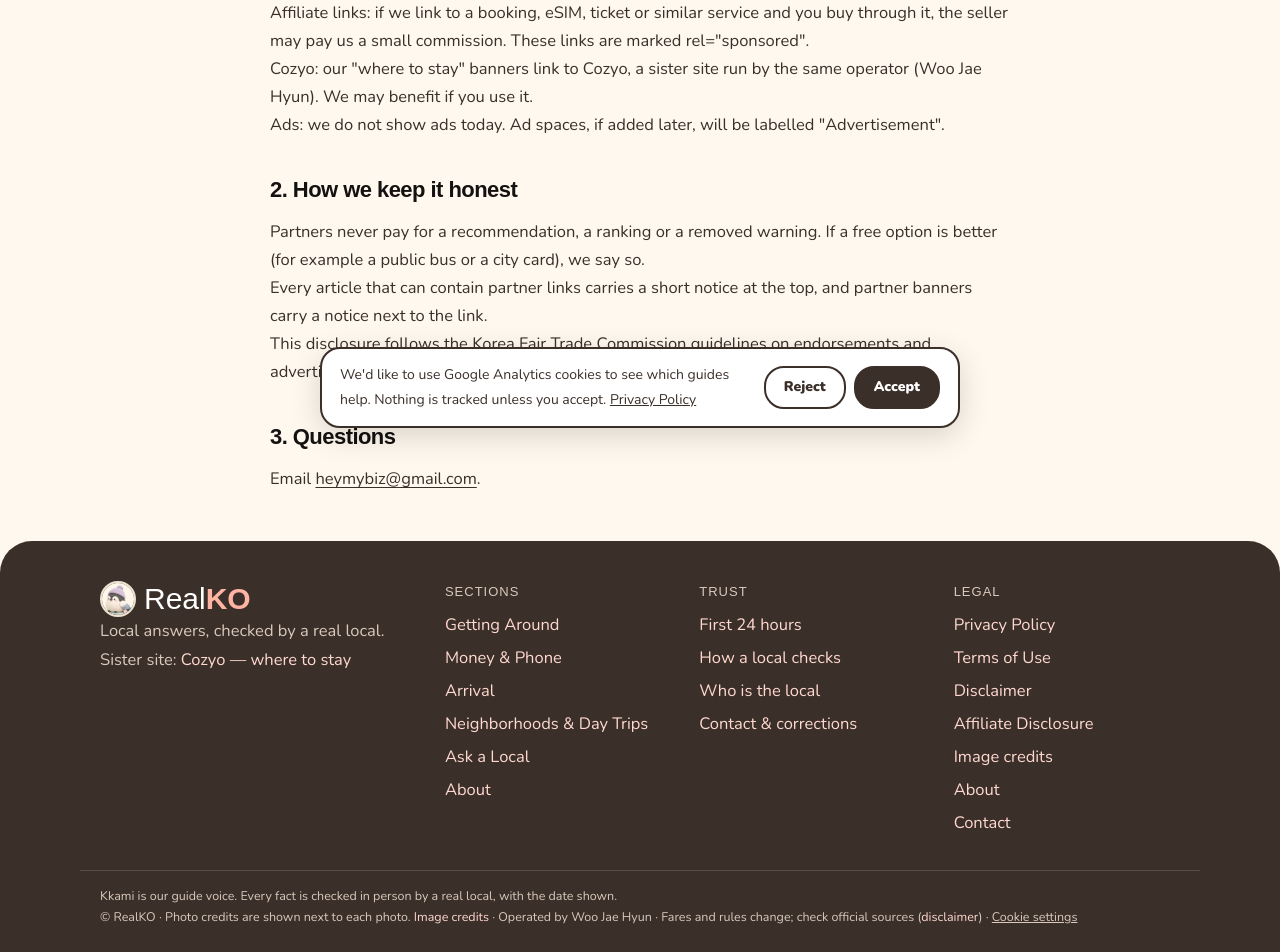
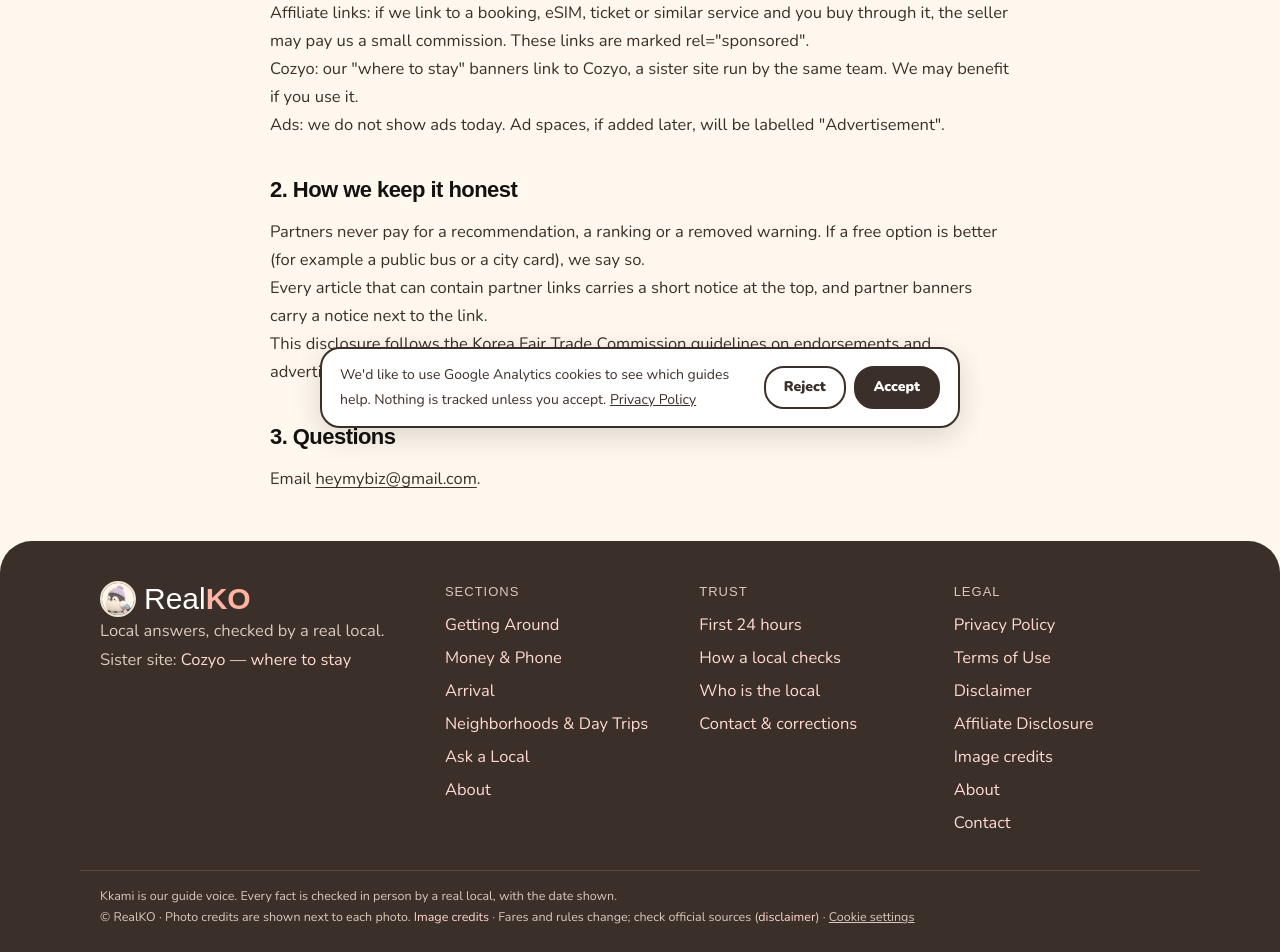
Before and after one commit to heymybiz/RealKorea, a Next.js app in the folder site/: page /legal/affiliates in a window 1280 px wide. Shown: the part 356-1308 px from the top of the page. Built offline with nearby package versions, Linux system fonts and the light colour scheme; no server answers; a web font is replaced by a local one.

Commit message:
copy: Kkami as local guide only; operator name only in privacy/terms

```diff
--- a/site/src/app/(public)/about/page.tsx
+++ b/site/src/app/(public)/about/page.tsx
@@ -3,12 +3,12 @@ import Image from "next/image";
 import Link from "next/link";
 
 import { LegalPage } from "@/components/site/legal-page";
-import { AUTHOR, CONTACT_EMAIL, OPERATOR } from "@/lib/site-config";
+import { AUTHOR, CONTACT_EMAIL } from "@/lib/site-config";
 import { SITE_PROMISE } from "@/lib/nav";
 
 export const metadata: Metadata = {
   title: "About RealKO",
-  description: "Who runs RealKO, who Kkami is, how a local checks each guide, and how we make money.",
+  description: "Meet Kkami, your local guide to Korea, see how each guide is checked, and how RealKO makes money.",
   alternates: { canonical: "/about" },
 };
 
@@ -19,9 +19,9 @@ export default function AboutPage() {
       intro={`${SITE_PROMISE} RealKO answers the practical questions visitors to Korea get stuck on: transit cards, airport runs, money, phones and neighborhoods.`}
       sections={[
         {
-          heading: "Who runs RealKO",
+          heading: "Contact",
           paragraphs: [
-            <>RealKO is an independent site run by {OPERATOR.name}, based in the {OPERATOR.country}. Contact: <a href={`mailto:${CONTACT_EMAIL}`}>{CONTACT_EMAIL}</a>.</>,
+            <>Questions or corrections: <a href={`mailto:${CONTACT_EMAIL}`}>{CONTACT_EMAIL}</a>.</>,
           ],
         },
         {
@@ -29,7 +29,7 @@ export default function AboutPage() {
           paragraphs: [
             <>
               <Image src={AUTHOR.avatar} alt="" width={56} height={56} className="rk-legal-av" />
-              {AUTHOR.name} ({AUTHOR.nameKo}) is RealKO&apos;s guide character and the byline on our articles. {AUTHOR.name} is a character, not a person: the voice is friendly, but the facts come from official sources and from real people. Kkami is Real Korea&apos;s guide character, and the information is checked firsthand by the operator, {OPERATOR.name}, who lives in Seoul.
+              {AUTHOR.name} ({AUTHOR.nameKo}) is your Seoul-native local guide and the byline on our articles. {AUTHOR.name} shows you how locals really get around, pay and eat, and every guide links the official sources behind it.
             </>,
           ],
         },
--- a/site/src/app/(public)/contact/page.tsx
+++ b/site/src/app/(public)/contact/page.tsx
@@ -2,7 +2,7 @@ import type { Metadata } from "next";
 import Link from "next/link";
 
 import { LegalPage } from "@/components/site/legal-page";
-import { CONTACT_EMAIL, OPERATOR } from "@/lib/site-config";
+import { CONTACT_EMAIL } from "@/lib/site-config";
 
 export const metadata: Metadata = {
   title: "Contact & Corrections",
@@ -16,7 +16,7 @@ export default function ContactPage() {
   return (
     <LegalPage
       title="Contact & Corrections"
-      intro={`RealKO is run by ${OPERATOR.name}. One inbox handles everything.`}
+      intro="One inbox handles everything."
       sections={[
         { heading: "Email", paragraphs: [mail] },
         {
--- a/site/src/app/(public)/legal/affiliates/page.tsx
+++ b/site/src/app/(public)/legal/affiliates/page.tsx
@@ -1,7 +1,7 @@
 import type { Metadata } from "next";
 
 import { LegalPage } from "@/components/site/legal-page";
-import { CONTACT_EMAIL, OPERATOR } from "@/lib/site-config";
+import { CONTACT_EMAIL } from "@/lib/site-config";
 
 export const metadata: Metadata = {
   title: "Affiliate Disclosure",
@@ -19,7 +19,7 @@ export default function AffiliatesPage() {
           heading: "1. What counts as a partner link",
           paragraphs: [
             "Affiliate links: if we link to a booking, eSIM, ticket or similar service and you buy through it, the seller may pay us a small commission. These links are marked rel=\"sponsored\".",
-            `Cozyo: our "where to stay" banners link to Cozyo, a sister site run by the same operator (${OPERATOR.name}). We may benefit if you use it.`,
+            `Cozyo: our "where to stay" banners link to Cozyo, a sister site run by the same team. We may benefit if you use it.`,
             "Ads: we do not show ads today. Ad spaces, if added later, will be labelled \"Advertisement\".",
           ],
         },
--- a/site/src/components/site/footer.tsx
+++ b/site/src/components/site/footer.tsx
@@ -2,7 +2,6 @@ import Image from "next/image";
 import Link from "next/link";
 
 import { CookieSettingsButton } from "@/components/site/cookie-consent";
-import { OPERATOR } from "@/lib/site-config";
 import { ARRIVE_NAV, COZYO_URL, FOOTER_NOTE, LEGAL_NAV, PRIMARY_NAV, SITE_NAME, SITE_PROMISE } from "@/lib/nav";
 
 function Column({ title, items }: { title: string; items: readonly { href: string; label: string }[] }) {
@@ -41,7 +40,7 @@ export function Footer() {
       <div className="rk-w rk-fnote">
         <p>{FOOTER_NOTE}</p>
         <p>
-          © {SITE_NAME} · Photo credits are shown next to each photo. <Link href="/legal/image-credits">Image credits</Link> · Operated by {OPERATOR.name} · Fares and rules change; check official sources (<Link href="/legal/terms#disclaimer">disclaimer</Link>) · <CookieSettingsButton />
+          © {SITE_NAME} · Photo credits are shown next to each photo. <Link href="/legal/image-credits">Image credits</Link> · Fares and rules change; check official sources (<Link href="/legal/terms#disclaimer">disclaimer</Link>) · <CookieSettingsButton />
         </p>
       </div>
     </footer>
--- a/site/src/lib/site-config.ts
+++ b/site/src/lib/site-config.ts
@@ -25,6 +25,6 @@ export const AUTHOR = {
   name: "Kkami",
   nameKo: "까미",
   role: "Your local friend in Seoul",
-  bio: "Hi, I'm Kkami, RealKO's guide character and your Seoul-native friend. I show you how locals really get around, pay and eat here. Facts get a \"Checked by a local\" badge only after a real person checks them in person.",
+  bio: "Hi, I'm Kkami, your Seoul-native friend and local guide. I show you how locals really get around, pay and eat here. Facts get a \"Checked by a local\" badge only after a real person checks them in person.",
   avatar: "/brand/kkami-avatar.webp",
 } as const;
```
